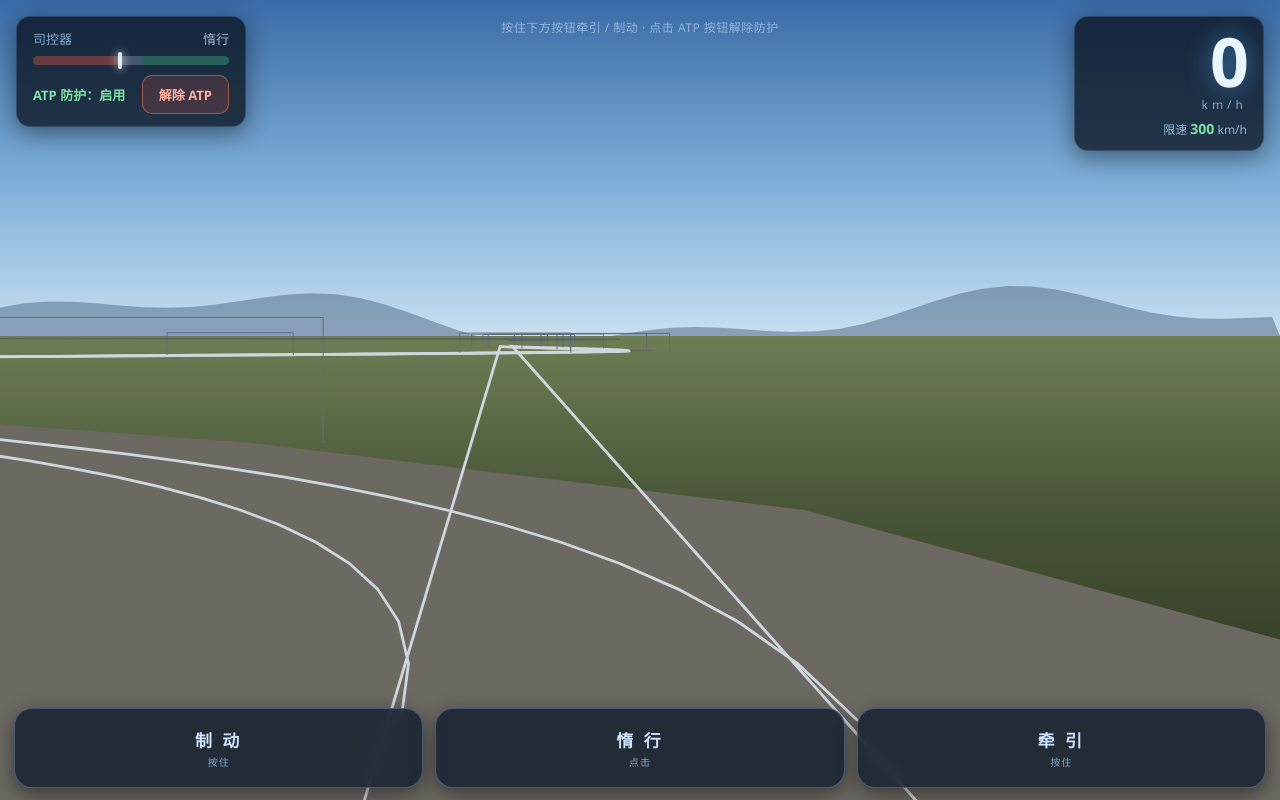
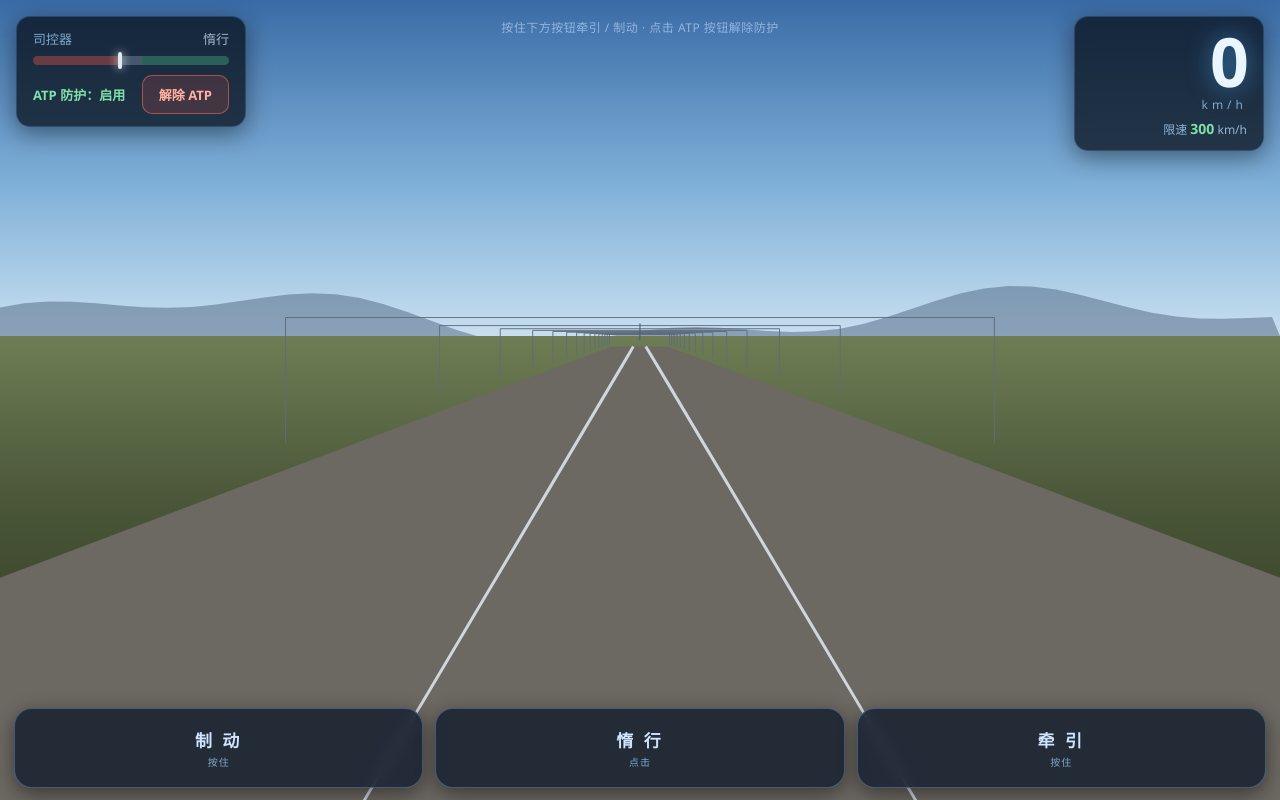
Before and after one commit to a-cathay-359/railed-echo, a plain HTML site: page index.html in a window 1280 px wide. Drawn offline with Linux system fonts and the light colour scheme.

Commit message:
Update index.html

```diff
--- a/index.html
+++ b/index.html
@@ -158,7 +158,7 @@
 
 <script>
 /* =======================================================
-   常量  —— 火箭级动力
+   常量  —— 火箭级动力，平缓弯道
    ======================================================= */
 const MASS         = 500000;   // kg  8节编组约500t
 const MAX_TRACTION = 1.0e6;    // N   低速最大牵引力
@@ -204,10 +204,10 @@ const pf = d => K / (d + K);                        // 0~1
 const py = d => horizonY + (H - horizonY) * pf(d);  // 距离 → 屏幕y
 
 /* =======================================================
-   随机弯道：按里程生成横向偏移
+   平缓随机弯道：按里程生成横向偏移（大幅降低频率与幅度）
    ======================================================= */
-const SEG       = 180;    // 每段长度 m
-const CURVE_AMP = 42;     // 最大横向摆幅 m
+const SEG       = 3000;   // 每段长度 m（从180大幅提升到3000）
+const CURVE_AMP = 12;     // 最大横向摆幅 m（从42大幅降低到12）
 
 function hash1(n){
   const x = Math.sin(n * 127.1 + 311.7) * 43758.5453;
@@ -225,8 +225,12 @@ function curveOffset(s){
 
 let camCurve = 0;   // 列车当前所在处的轨道偏移
 
+/* 核心修复：限制相对弯曲量，防止透视放大导致钢轨飞出屏幕变成白线 */
 function pxc(d, xm){
-  return W/2 + (curveOffset(S.pos + d) - camCurve + xm) * W * 0.30 * pf(d);
+  const relCurve = curveOffset(S.pos + d) - camCurve;
+  // 相对偏移量限幅，防止极端弯道下坐标溢出
+  const safeCurve = Math.max(-10, Math.min(10, relCurve));
+  return W/2 + (safeCurve * 0.04 + xm) * W * 0.30 * pf(d);
 }
 
 /* =======================================================
@@ -449,8 +453,8 @@ function render(){
   ctx.closePath();
   ctx.fill();
 
-  /* ---------- 采集钢轨采样深度 ---------- */
-  const SP = 2.5;
+  /* ---------- 采集钢轨采样深度（增大间距，提升性能） ---------- */
+  const SP = 3.0;
   const depths = [];
   let n = Math.ceil((S.pos + 0.6) / SP);
   for(;; n++){
```
